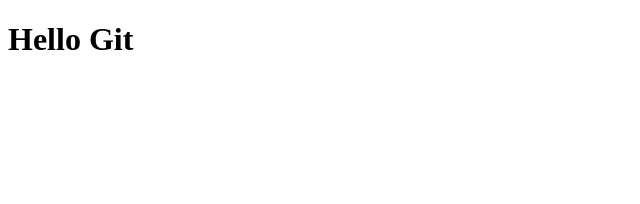
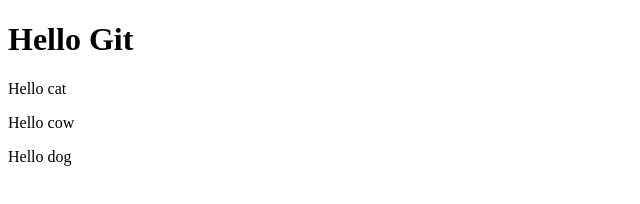
Before and after one commit to Nan-151/git_pratice01, a plain HTML site: page index.html in a window 1280 px wide. Shown: the whole page, without its empty margins (0-640 px from the left). Drawn offline with Linux system fonts and the light colour scheme.

Commit message:
#3: create paragraph

```diff
--- a/index.html
+++ b/index.html
@@ -8,5 +8,11 @@
 </head>
 <body>
     <h1>Hello Git</h1>
+
+    <div class="paragraph">
+        <p>Hello cat</p>
+        <p>Hello cow</p>
+        <p>Hello dog</p>
+    </div>
 </body>
 </html>
```
